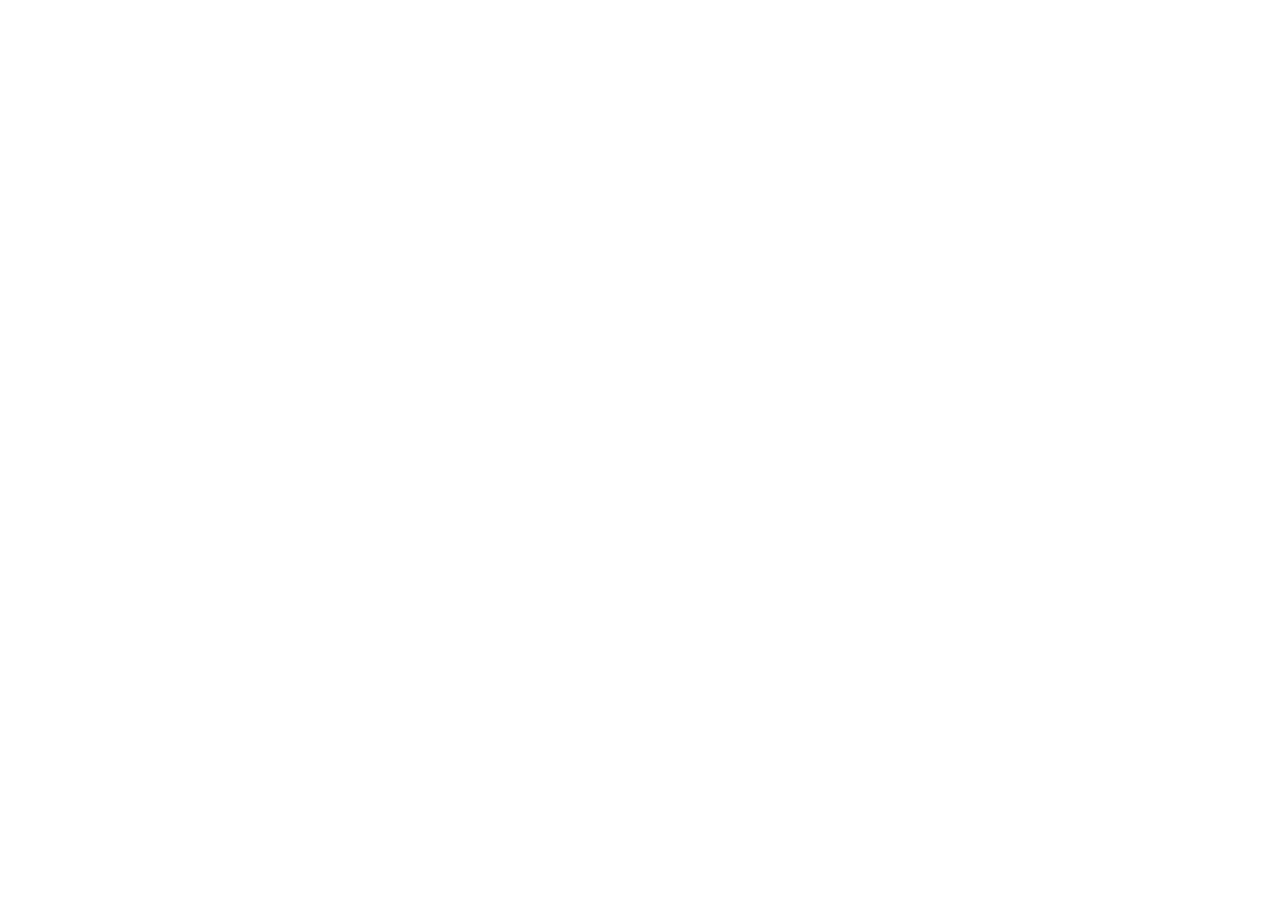
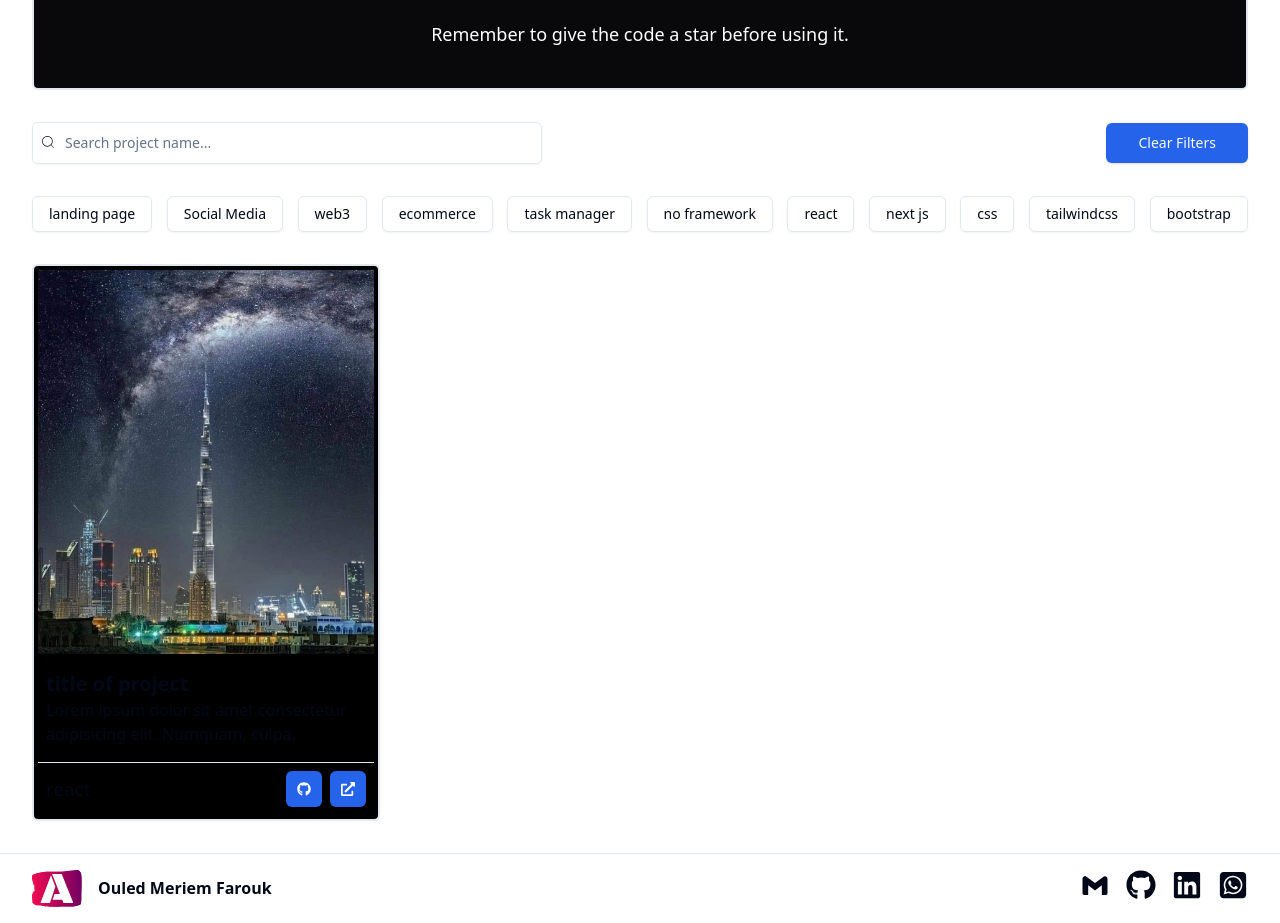
Before and after one commit to faroukq1/personal-portfolio, a Next.js app: page / in a window 1280 px wide. Shown: the part 1553-2476 px from the top of the page. Before the commit the page ends 1537 px from the top, so only its background shows below. Built offline with nearby package versions, Linux system fonts and the light colour scheme.

Commit message:
project section

```diff
--- /dev/null
+++ b/app/component/Cards.tsx
@@ -0,0 +1,45 @@
+import Image from "next/image";
+import project from "../public/project.jpg";
+import { FaGithub } from "react-icons/fa";
+import { Button } from "@/components/ui/button";
+import { FaExternalLinkAlt } from "react-icons/fa";
+
+import Link from "next/link";
+
+const Cards = () => {
+  return (
+    <div className="my-8">
+      <div className="bg-black border-2 w-fit p-1 rounded-md">
+        <Image
+          src={project}
+          className="w-full h-96 object-cover"
+          alt="card picture"
+        />
+        <div className="border-b mt-4 pb-4 px-2">
+          <h1 className="font-bold text-xl">title of project</h1>
+          <p className="max-w-80">
+            Lorem ipsum dolor sit amet consectetur adipisicing elit. Numquam,
+            culpa.
+          </p>
+        </div>
+        <div className="flex justify-between items-center p-2">
+          <p className="font-tight text-lg tracking-wide">react</p>
+          <div className="flex gap-2">
+            <Button asChild size="icon">
+              <Link href="/">
+                <FaGithub />
+              </Link>
+            </Button>
+            <Button asChild size="icon">
+              <Link href="/">
+                <FaExternalLinkAlt />
+              </Link>
+            </Button>
+          </div>
+        </div>
+      </div>
+    </div>
+  );
+};
+
+export default Cards;
--- /dev/null
+++ b/app/component/Projects.tsx
@@ -0,0 +1,63 @@
+import { Button } from "@/components/ui/button";
+import { Input } from "@/components/ui/input";
+import { CiSearch } from "react-icons/ci";
+import Cards from "./Cards";
+
+const tagsList = [
+  "landing page",
+  "Social Media",
+  "web3",
+  "ecommerce",
+  "task manager",
+  "no framework",
+  "react",
+  "next js",
+  "css",
+  "tailwindcss",
+  "bootstrap",
+];
+const Projects = () => {
+  return (
+    <div>
+      <div className="bg-zinc-950 p-10 border-2 rounded-md grid place-items-center">
+        <h1 className="text-white text-4xl font-bold">
+          The projects I have managed to complete
+        </h1>
+        <p className="text-white mt-6 text-lg font-light">
+          Remember to give the code a star before using it.
+        </p>
+      </div>
+
+      {/*SEACH SECTION */}
+      <div className="my-8 flex items-center justify-between gap-4">
+        <div className="relative">
+          <span className="absolute top-3 left-2">
+            <CiSearch />
+          </span>
+          <Input
+            size={50}
+            className="px-8 py-5"
+            placeholder="Search project name..."
+          />
+        </div>
+        <Button size="lg">Clear Filters</Button>
+      </div>
+
+      {/*TAGS */}
+      <div className="flex justify-between gap-2 my-8">
+        {tagsList.map((tag, index) => {
+          return (
+            <Button key={index} variant="outline">
+              {tag}
+            </Button>
+          );
+        })}
+      </div>
+
+      {/*CARDS */}
+      <Cards />
+    </div>
+  );
+};
+
+export default Projects;
--- a/app/page.tsx
+++ b/app/page.tsx
@@ -5,6 +5,7 @@
 import Hero from "./component/Hero";
 import Technologies from "./component/Technologies";
 import Expertise from "./component/Expertise";
+import Projects from "./component/Projects";
 
 const page = () => {
   return (
@@ -12,6 +13,7 @@
       <Hero />
       <Technologies />
       <Expertise />
+      <Projects />
     </>
   );
 };
--- /dev/null
+++ b/components/ui/input.tsx
@@ -0,0 +1,25 @@
+import * as React from "react"
+
+import { cn } from "@/lib/utils"
+
+export interface InputProps
+  extends React.InputHTMLAttributes<HTMLInputElement> {}
+
+const Input = React.forwardRef<HTMLInputElement, InputProps>(
+  ({ className, type, ...props }, ref) => {
+    return (
+      <input
+        type={type}
+        className={cn(
+          "flex h-9 w-full rounded-md border border-input bg-transparent px-3 py-1 text-sm shadow-sm transition-colors file:border-0 file:bg-transparent file:text-sm file:font-medium file:text-foreground placeholder:text-muted-foreground focus-visible:outline-none focus-visible:ring-1 focus-visible:ring-ring disabled:cursor-not-allowed disabled:opacity-50",
+          className
+        )}
+        ref={ref}
+        {...props}
+      />
+    )
+  }
+)
+Input.displayName = "Input"
+
+export { Input }
```
Also changed, not shown: app/public/project.jpg (added), app/public/project1.png (added).
